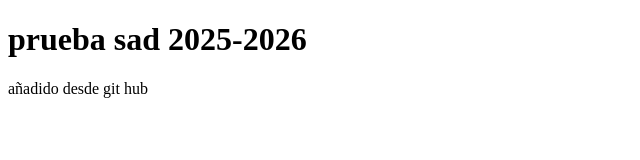
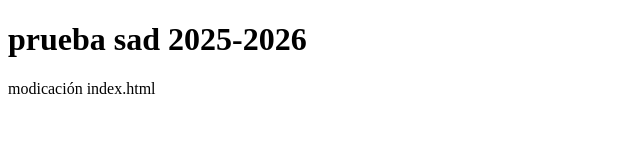
Before and after one commit to alioune1607/pruebasad, a plain HTML site: page index.html in a window 1280 px wide. Shown: the full height of the page, 0-640 px from the left. Drawn offline with Linux system fonts and the light colour scheme.

Commit message:
Update index.html

```diff
--- a/index.html
+++ b/index.html
@@ -7,6 +7,6 @@
 </head>
 <body>
     <h1>prueba sad 2025-2026</h1>
-    <p>añadido desde git hub</p>
+    <p>modicación index.html</p>
 </body>
 </html>
```
